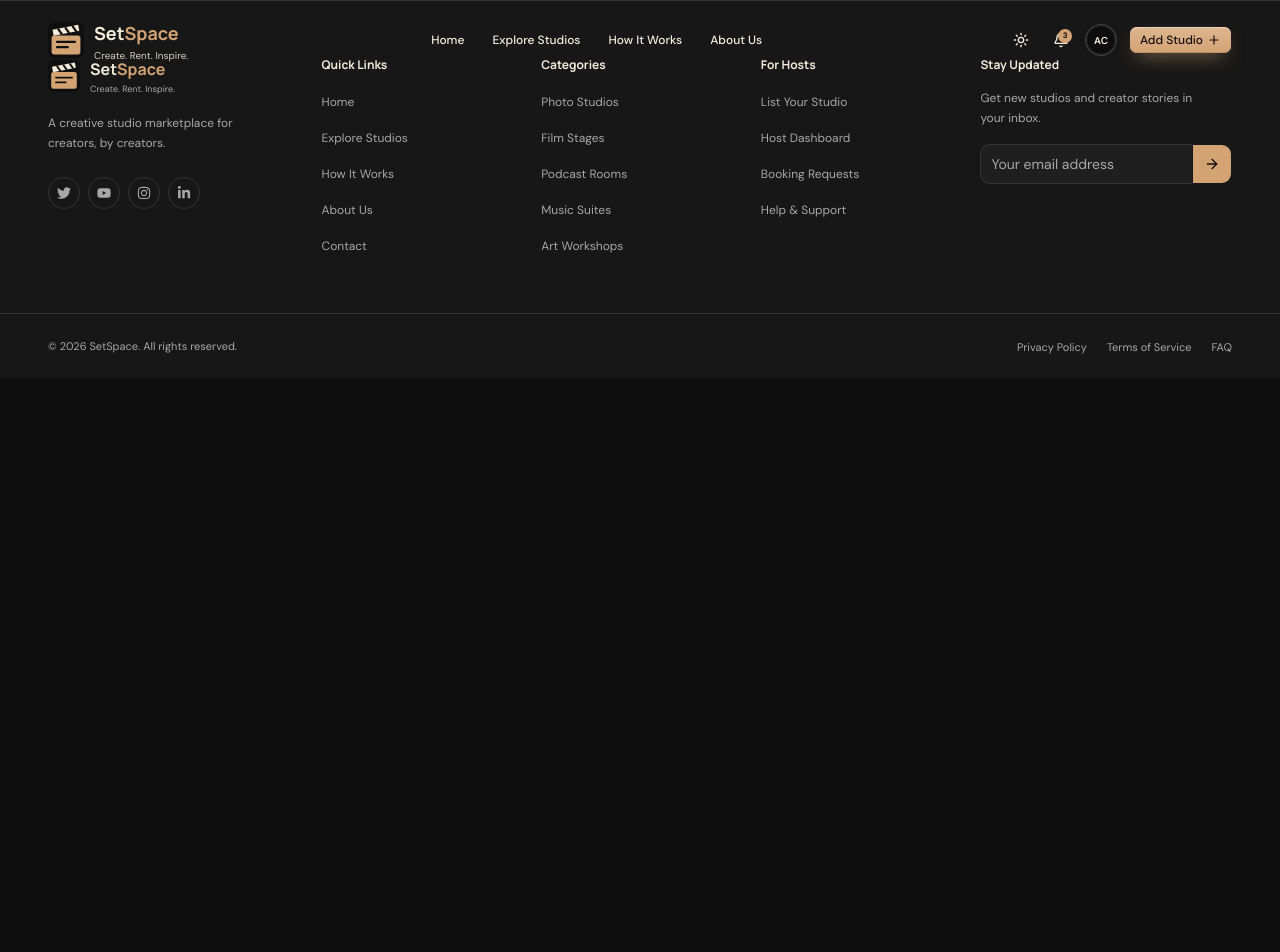
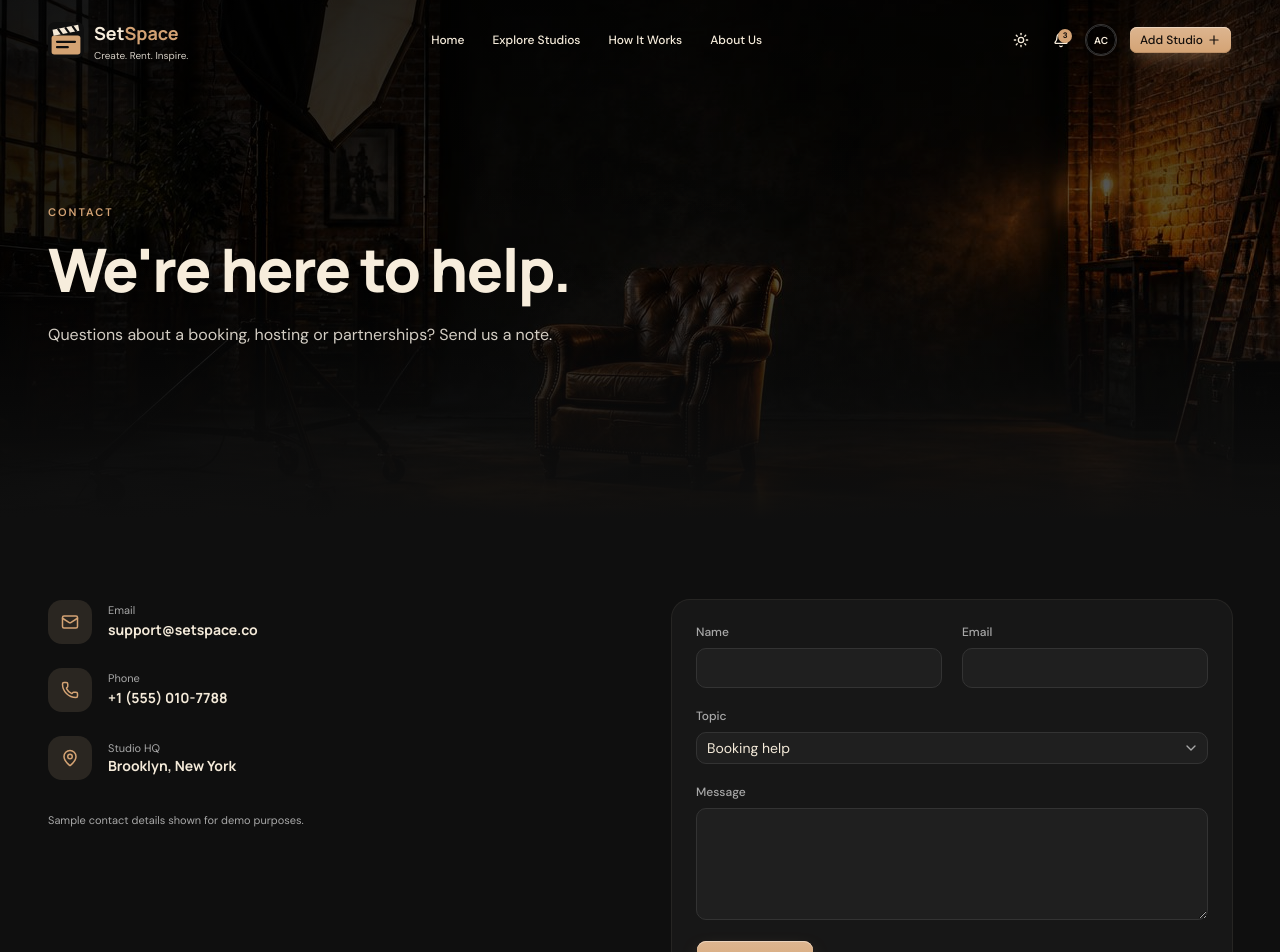
Before and after one commit to mehrabislam00/Set-Space, a Next.js app: page /contact in a window 1280 px wide. Shown: the top 952 px of the page. Before the commit the page ends 800 px from the top, so only its background shows below. Built offline with nearby package versions, Linux system fonts and the light colour scheme.

Commit message:
feat: implement Contact page with form and details section for user inquiries

```diff
--- a/app/contact/page.tsx
+++ b/app/contact/page.tsx
@@ -1,11 +1,27 @@
-import React from 'react'
+import type { Metadata } from "next"
 
-const Contact = () => {
+import studioLoft from "@/assets/studio-loft.jpg"
+import { ContactSection } from "@/components/Contact/Contact-section"
+import { PageBanner } from "@/components/PageBanner/Page-banner"
+
+export const metadata: Metadata = {
+  title: "Contact — SetSpace",
+  description:
+    "Questions about a booking, hosting or partnerships? Send us a note.",
+}
+
+export default function ContactPage() {
   return (
-    <div>
+    <main className="relative">
+      <PageBanner
+        eyebrow="Contact"
+        title="We're here to help."
+        description="Questions about a booking, hosting or partnerships? Send us a note."
+        image={studioLoft}
+        imageAlt="Brick loft studio with a leather armchair"
+      />
 
-    </div>
+      <ContactSection />
+    </main>
   )
 }
-
-export default Contact
--- /dev/null
+++ b/components/Contact/Contact-form.tsx
@@ -0,0 +1,124 @@
+"use client"
+
+import { Check } from "lucide-react"
+import * as React from "react"
+
+import { Button } from "@/components/ui/button"
+import { Card, CardContent } from "@/components/ui/card"
+import { Input } from "@/components/ui/input"
+import { Label } from "@/components/ui/label"
+import {
+  Select,
+  SelectContent,
+  SelectItem,
+  SelectTrigger,
+  SelectValue,
+} from "@/components/ui/select"
+import { Textarea } from "@/components/ui/textarea"
+import { contactTopics } from "@/lib/Site-data"
+
+/** Contact form card. Replace the TODO in onSubmit with your API call. */
+export function ContactForm() {
+  const [topic, setTopic] = React.useState(contactTopics[0])
+  const [sent, setSent] = React.useState(false)
+
+  function onSubmit(e: React.FormEvent<HTMLFormElement>) {
+    e.preventDefault()
+    const data = new FormData(e.currentTarget)
+    // TODO: send { name, email, topic, message } to your backend
+    console.log({ ...Object.fromEntries(data), topic })
+    setSent(true)
+  }
+
+  return (
+    <Card className="gap-0 rounded-2xl py-0">
+      <CardContent className="p-6">
+        {sent ? (
+          <div className="flex min-h-80 flex-col items-center justify-center gap-3 text-center">
+            <span className="flex size-12 items-center justify-center rounded-full bg-primary text-primary-foreground">
+              <Check className="size-6" />
+            </span>
+            <h3 className="font-heading text-lg font-bold text-foreground">
+              Message sent
+            </h3>
+            <p className="max-w-xs text-sm text-muted-foreground">
+              Thanks for reaching out. We usually reply within one business day.
+            </p>
+            <Button
+              variant="outline"
+              size="sm"
+              className="mt-2"
+              onClick={() => setSent(false)}
+            >
+              Send another
+            </Button>
+          </div>
+        ) : (
+          <form onSubmit={onSubmit} className="space-y-5">
+            <div className="grid gap-5 sm:grid-cols-2">
+              <div className="space-y-2">
+                <Label htmlFor="name" className="text-xs text-muted-foreground">
+                  Name
+                </Label>
+                <Input id="name" name="name" required autoComplete="name" className="h-10" />
+              </div>
+              <div className="space-y-2">
+                <Label htmlFor="email" className="text-xs text-muted-foreground">
+                  Email
+                </Label>
+                <Input
+                  id="email"
+                  name="email"
+                  type="email"
+                  required
+                  autoComplete="email"
+                  className="h-10"
+                />
+              </div>
+            </div>
+
+            <div className="space-y-2">
+              <Label className="text-xs text-muted-foreground">Topic</Label>
+              <Select value={topic} onValueChange={(v) => v && setTopic(v)}>
+                <SelectTrigger aria-label="Topic" className="h-10 w-full">
+                  <SelectValue />
+                </SelectTrigger>
+                <SelectContent
+                  sideOffset={8}
+                  className="rounded-xl border-border bg-popover p-1.5"
+                >
+                  {contactTopics.map((t) => (
+                    <SelectItem
+                      key={t}
+                      value={t}
+                      className="rounded-md py-2 text-sm focus:bg-accent focus:text-accent-foreground"
+                    >
+                      {t}
+                    </SelectItem>
+                  ))}
+                </SelectContent>
+              </Select>
+            </div>
+
+            <div className="space-y-2">
+              <Label htmlFor="message" className="text-xs text-muted-foreground">
+                Message
+              </Label>
+              <Textarea
+                id="message"
+                name="message"
+                required
+                rows={5}
+                className="min-h-28 resize-y"
+              />
+            </div>
+
+            <Button type="submit" size="lg" className="btn-alive">
+              Send message
+            </Button>
+          </form>
+        )}
+      </CardContent>
+    </Card>
+  )
+}
--- /dev/null
+++ b/components/Contact/Contact-section.tsx
@@ -0,0 +1,53 @@
+import { Container } from "@/components/Container/Container"
+import { Reveal } from "@/components/Animation/Reveal"
+
+import { contactInfo } from "@/lib/Site-data"
+import { ContactForm } from "./Contact-form"
+
+/** Contact details on the left, message form on the right. */
+export function ContactSection() {
+  return (
+    <section className="bg-background py-16 md:py-20">
+      <Container className="grid items-start gap-12 lg:grid-cols-2 lg:gap-16">
+        <div>
+          <ul className="space-y-6">
+            {contactInfo.map(({ icon: Icon, label, value, href }, i) => (
+              <Reveal as="li" key={label} delay={i * 80} className="group">
+                <div className="flex items-center gap-4">
+                  <span className="flex size-11 shrink-0 items-center justify-center rounded-xl bg-accent text-primary transition-all duration-300 group-hover:scale-110 group-hover:bg-primary group-hover:text-primary-foreground motion-reduce:transition-none">
+                    <Icon className="size-4.5" />
+                  </span>
+                  <div>
+                    <p className="text-[11px] text-muted-foreground">{label}</p>
+                    {href ? (
+                      <a
+                        href={href}
+                        className="font-heading text-sm font-bold text-foreground transition-colors duration-300 group-hover:text-primary"
+                      >
+                        {value}
+                      </a>
+                    ) : (
+                      <p className="font-heading text-sm font-bold text-foreground transition-colors duration-300 group-hover:text-primary">
+                        {value}
+                      </p>
+                    )}
+                  </div>
+                </div>
+              </Reveal>
+            ))}
+          </ul>
+
+          <Reveal delay={260}>
+            <p className="mt-8 text-[11px] text-muted-foreground">
+              Sample contact details shown for demo purposes.
+            </p>
+          </Reveal>
+        </div>
+
+        <Reveal delay={120} className="w-full max-w-xl lg:justify-self-end">
+          <ContactForm />
+        </Reveal>
+      </Container>
+    </section>
+  )
+}
--- a/lib/Site-data.ts
+++ b/lib/Site-data.ts
@@ -1,4 +1,12 @@
-import { CalendarClock, CircleCheck, Sparkles, WandSparkles } from "lucide-react"
+import {
+  CalendarClock,
+  CircleCheck,
+  Mail,
+  MapPin,
+  Phone,
+  Sparkles,
+  WandSparkles,
+} from "lucide-react"
 import studioArt from "@/assets/studio-art.jpg"
 import studioContent from "@/assets/studio-content.jpg"
 import studioFilm from "@/assets/studio-film.jpg"
@@ -306,3 +314,34 @@ export const aboutStats = [
   { value: "85k", label: "Sessions booked" },
   { value: "4.8★", label: "Average rating" },
 ]
+
+/* ---------- Contact page ---------- */
+
+export const contactInfo = [
+  {
+    icon: Mail,
+    label: "Email",
+    value: "support@setspace.co",
+    href: "mailto:support@setspace.co",
+  },
+  {
+    icon: Phone,
+    label: "Phone",
+    value: "+1 (555) 010-7788",
+    href: "tel:+15550107788",
+  },
+  {
+    icon: MapPin,
+    label: "Studio HQ",
+    value: "Brooklyn, New York",
+    href: undefined as string | undefined,
+  },
+]
+
+export const contactTopics = [
+  "Booking help",
+  "Hosting a studio",
+  "Partnerships",
+  "Billing & payments",
+  "Something else",
+]
```
